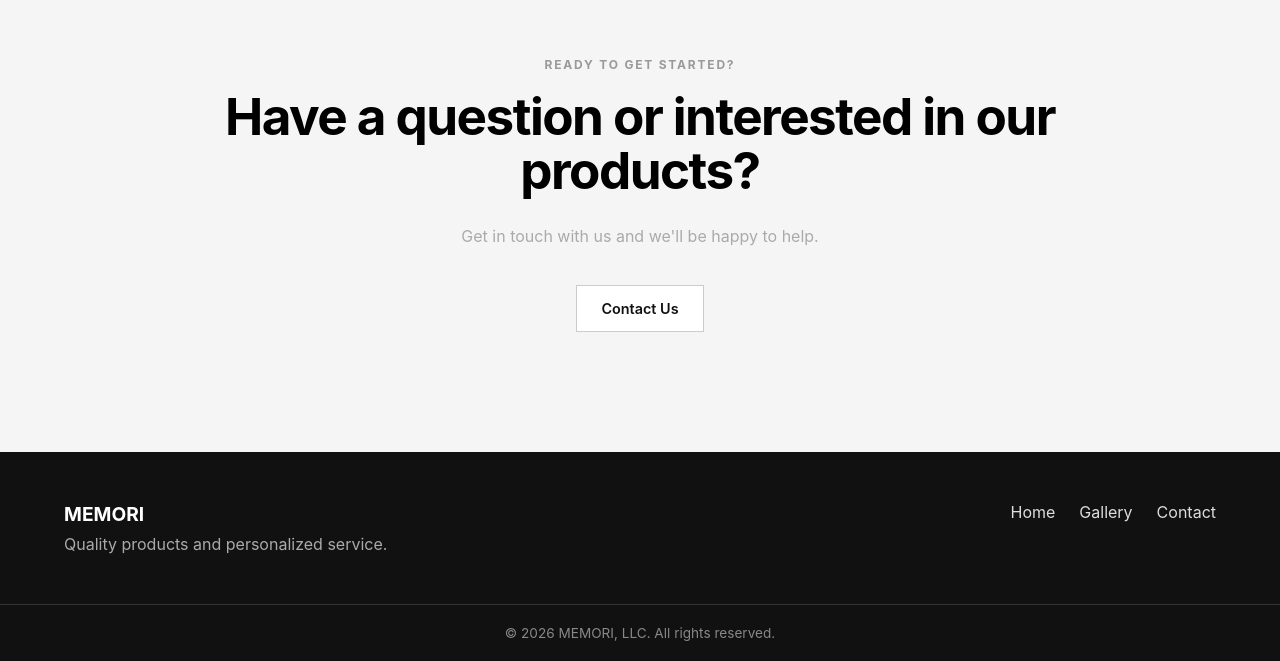
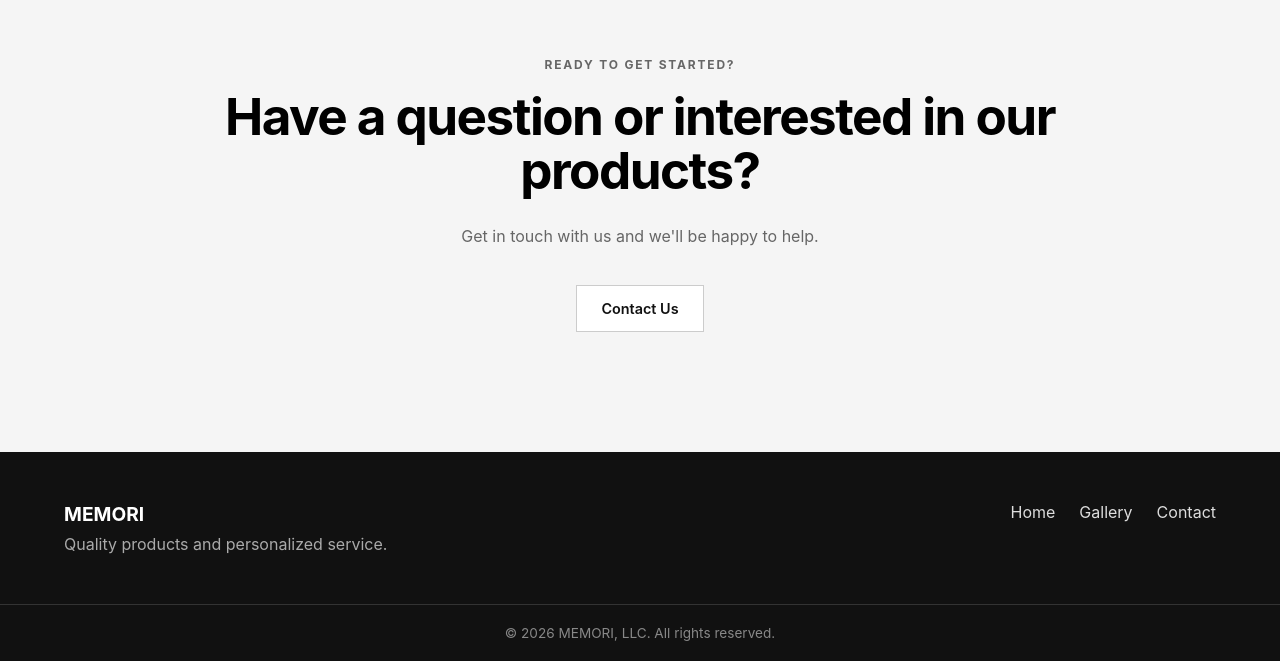
Before and after one commit to MEMORILLC/MEMORI, a SvelteKit app: page / in a window 1280 px wide. Shown: the part 2961-3622 px from the top of the page. Built offline with nearby package versions, Linux system fonts and the light colour scheme.

Commit message:
fix: accessibility fixes for contrast

```diff
--- a/src/routes/+page.svelte
+++ b/src/routes/+page.svelte
@@ -367,7 +367,7 @@
   }
 
   .cta .eyebrow {
-    color: #999;
+    color: #666;
   }
 
   .cta h2 {
@@ -377,7 +377,7 @@
   .cta p:not(.eyebrow) {
     margin: 0 auto 2.1875rem;
     max-width: 34.375rem;
-    color: #aaa;
+    color: #666;
     line-height: 1.7;
   }
 
--- a/src/routes/contact/+page.svelte
+++ b/src/routes/contact/+page.svelte
@@ -328,7 +328,7 @@
 	}
 
 	select:invalid {
-		color: #888;
+		color: #666;
 	}
 
 	select option {
```
